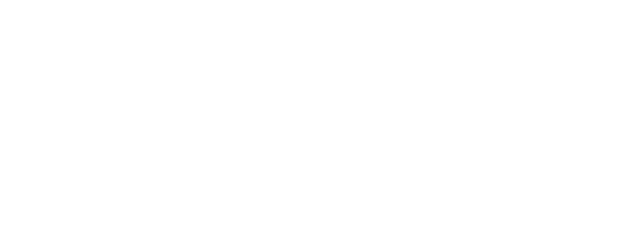
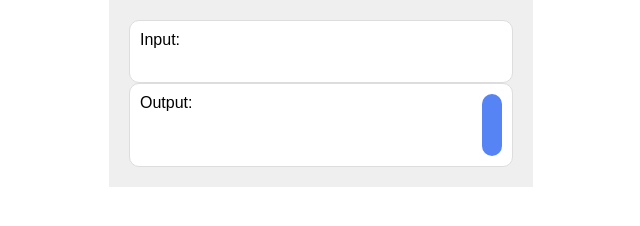
Before and after one commit to billyphelps/emojify, a plain HTML site: page index.html in a window 1280 px wide. Shown: the whole page, without its empty margins (319-959 px from the left). Drawn offline with Linux system fonts and the light colour scheme.

Commit message:
Update index.html

```diff
--- a/index.html
+++ b/index.html
@@ -6,7 +6,7 @@
   </head>
 
   <body>
-    <script type="module" src="index.js"/>
+    <script type="module" src="index.js"></script>
     <div class="container">
       <div class="text-field">
         Input:
```
